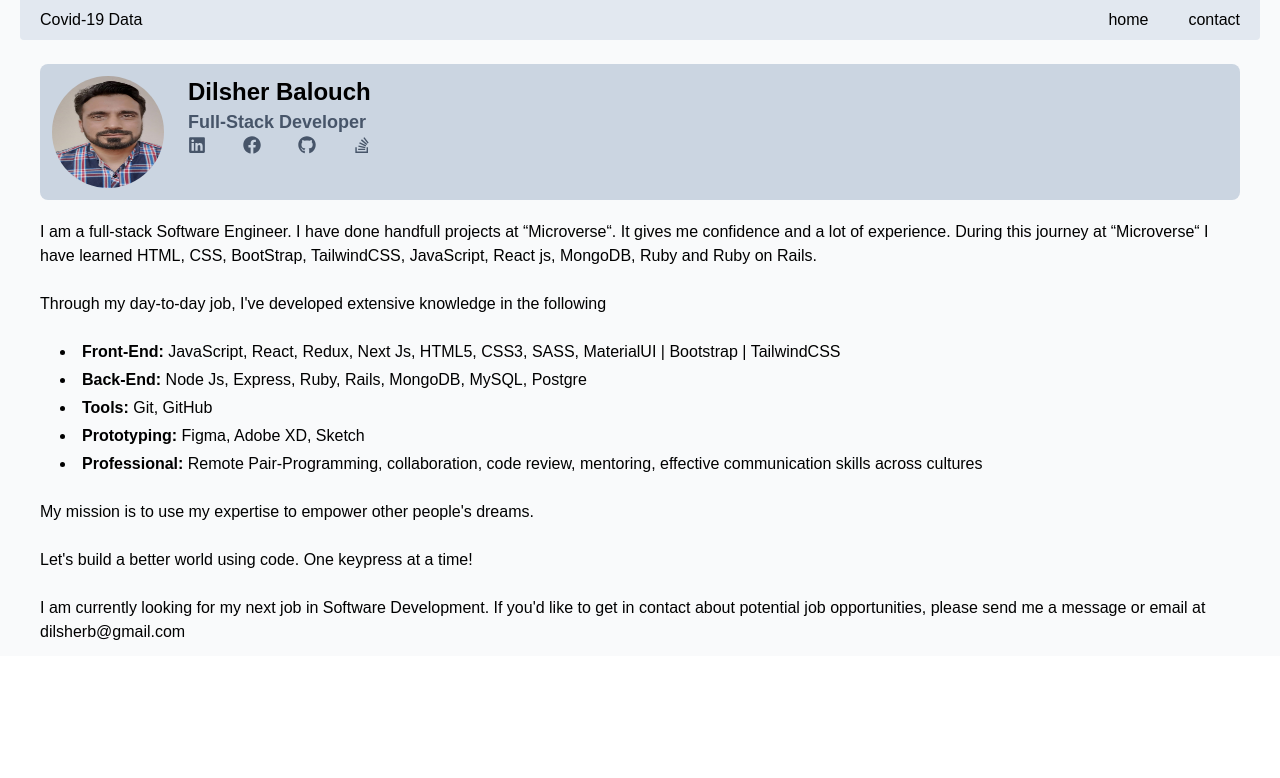
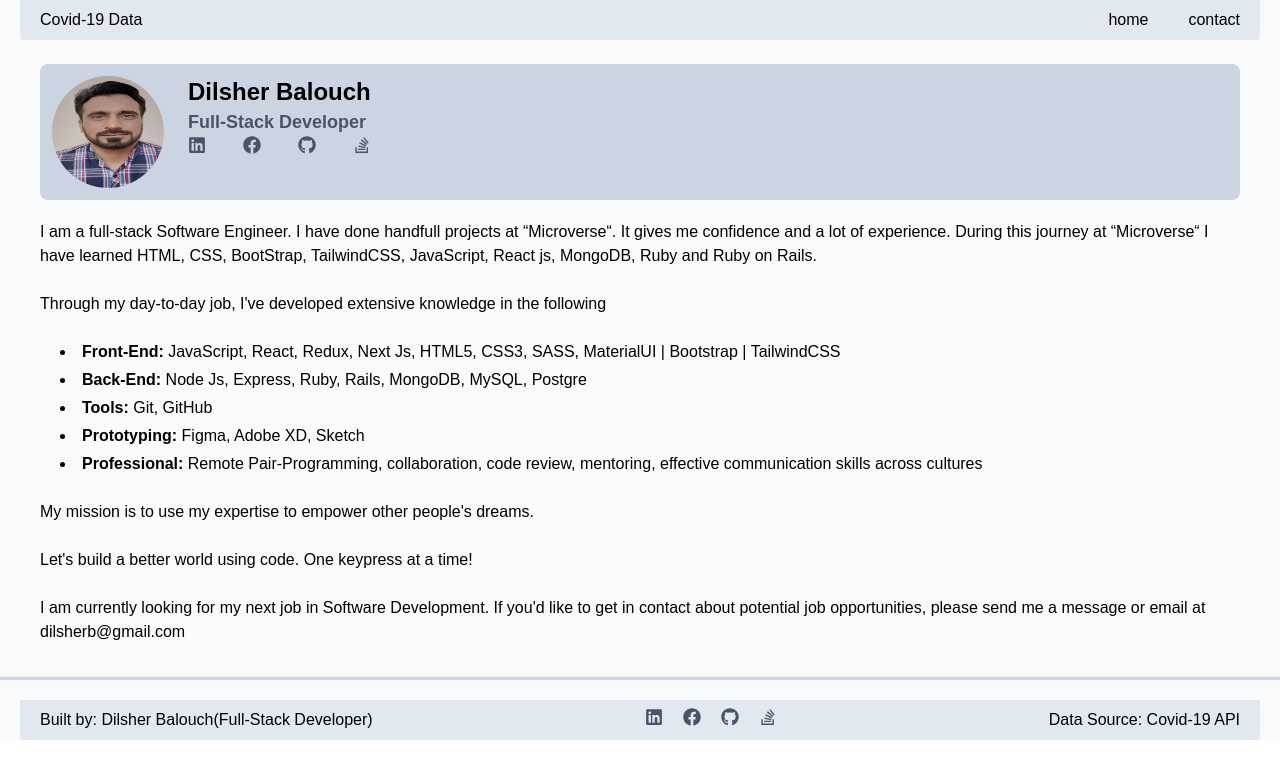
Before and after one commit to DilsherB/covid-data-capstone-project-with-react-redux, a React (Create React App) app: page /Contact in a window 1280 px wide. Shown: the top 778 px of the page. Built offline with nearby package versions, Linux system fonts and the light colour scheme.

Commit message:
footer added.

```diff
--- a/src/App.js
+++ b/src/App.js
@@ -3,6 +3,7 @@ import { Routes, Route } from "react-router-dom";
 import Navbar from "./components/NavBar";
 import Home from "./components/Home";
 import Contact from "./components/Contact";
+import Footer from "./components/Footer";
 
 function App() {
   return (
@@ -13,6 +14,8 @@ function App() {
         <Route path="/home" element={<Home />} />
         <Route path="/Contact" element={<Contact />} />
       </Routes>
+      <hr className="bg-slate-300 h-1 w-full my-5" />
+      <Footer />
     </div>
   );
 }
--- a/src/components/Footer.js
+++ b/src/components/Footer.js
@@ -0,0 +1,56 @@
+import React from "react";
+// eslint-disable-next-line import/no-extraneous-dependencies
+import {
+  FaLinkedin,
+  FaFacebook,
+  FaGithub,
+  FaStackOverflow,
+} from "react-icons/fa";
+
+const Footer = () => {
+  return (
+    <footer className="flex justify-between mx-5 h-10 bg-slate-200 px-5 py-2 rounded-b mb-3">
+      <div className="decoration-indigo-600">
+        Built by:{" "}
+        <a href="https://github.com/DilsherB?tab=repositories">
+          Dilsher Balouch(Full-Stack Developer)
+        </a>
+      </div>
+      <div>
+        <p className="text-lg font-semibold text-slate-600 flex gap-5">
+          <a
+            href="https://www.linkedin.com/in/dilsherbalouch/"
+            target="_blank"
+            rel="noreferrer"
+          >
+            <FaLinkedin />
+          </a>
+          <a
+            href="https://www.facebook.com/dilsherb/"
+            target="_blank"
+            rel="noreferrer"
+          >
+            <FaFacebook />
+          </a>
+          <a
+            href="https://github.com/DilsherB"
+            target="_blank"
+            rel="noreferrer"
+          >
+            <FaGithub />
+          </a>
+          <a
+            href="https://stackoverflow.com/users/17731460/dilsher-balouch"
+            target="_blank"
+            rel="noreferrer"
+          >
+            <FaStackOverflow />
+          </a>
+        </p>
+      </div>
+      <div className="text-muted">Data Source: Covid-19 API</div>
+    </footer>
+  );
+};
+
+export default Footer;
```
